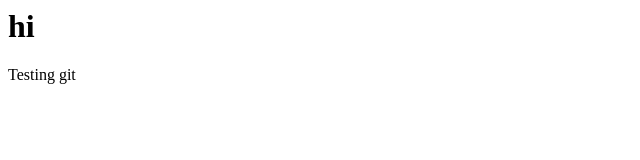
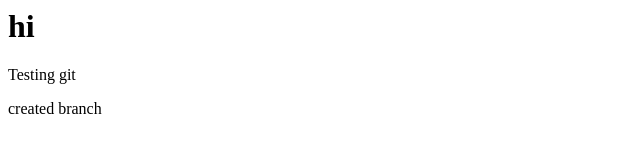
Before and after one commit to prema0412/git-practice-repo, a plain HTML site: page index.html in a window 1280 px wide. Shown: the whole page, without its empty margins (0-640 px from the left). Drawn offline with Linux system fonts and the light colour scheme.

Commit message:
brnach commit

```diff
--- a/index.html
+++ b/index.html
@@ -8,5 +8,6 @@
 <body>
     <h1>hi</h1>
     <p>Testing git</p>
+    <p>created branch</p>
 </body>
 </html>
```
